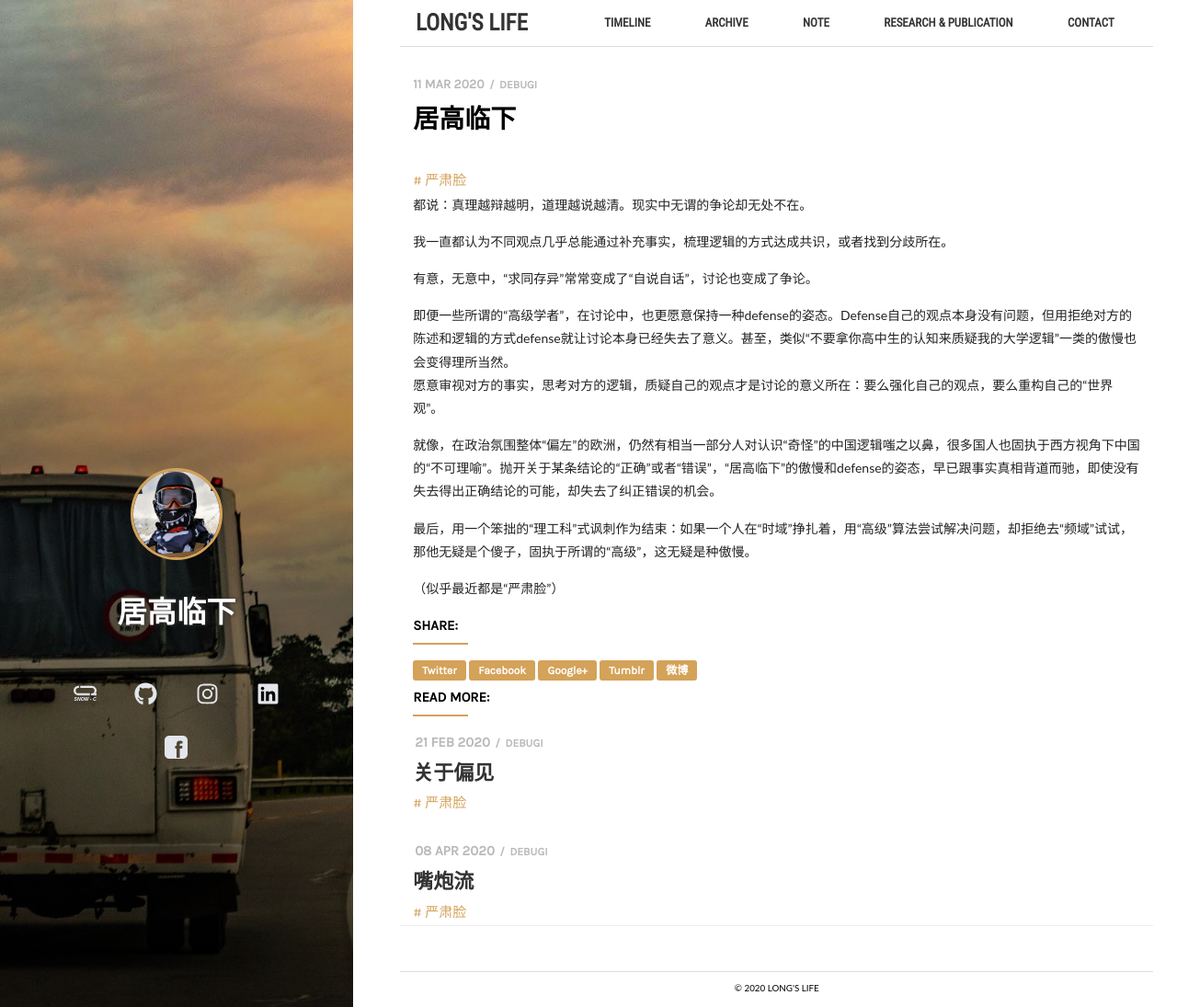
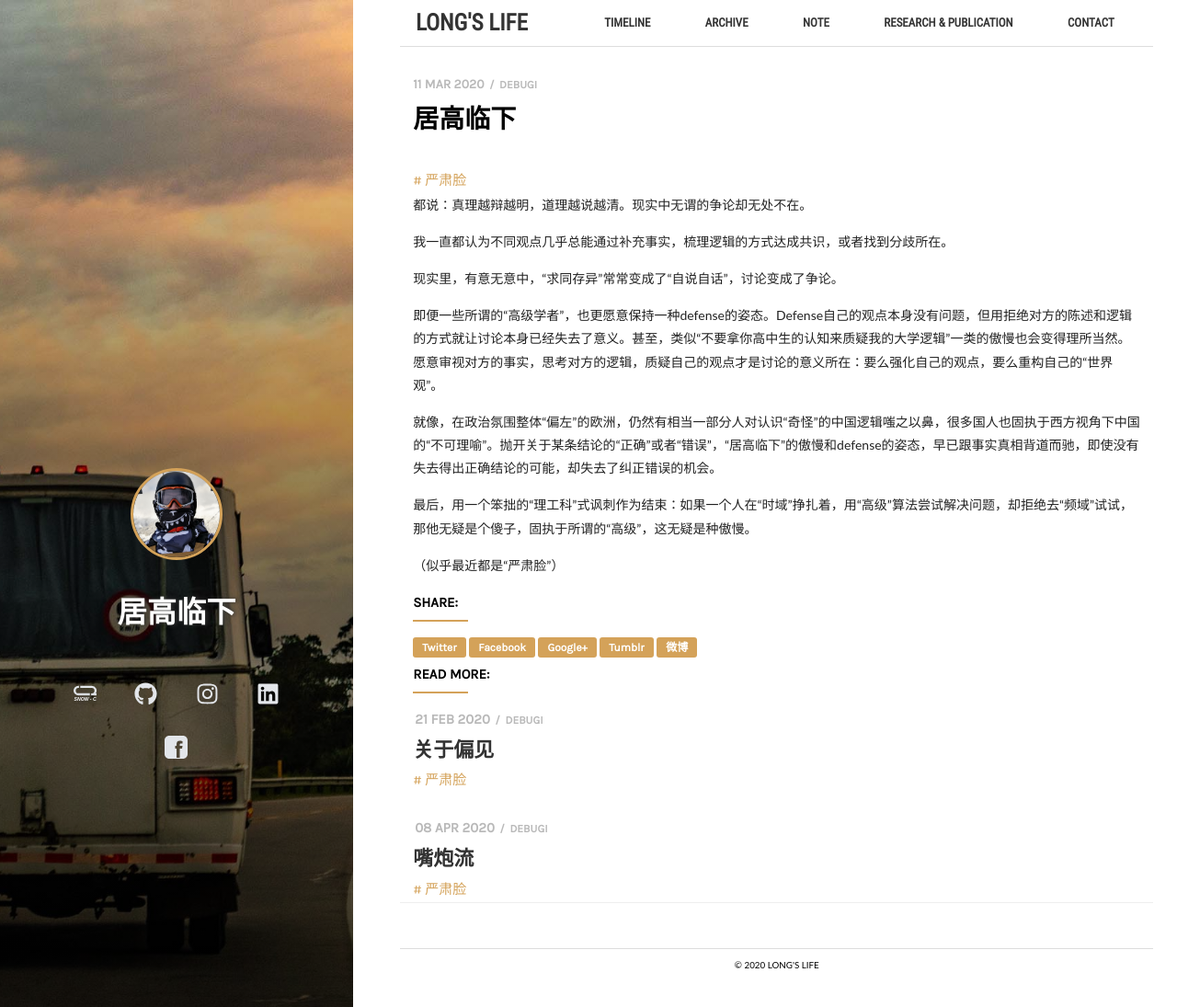
Before and after one commit to runningUnicorn/runningUnicorn.github.io, a Jekyll site: the page built from _posts/2020-03-11-居高临下.md, in a window 1280 px wide and 1095 px high. Shown: the whole window at 92% size. Built offline with Jekyll 4.4.1, drawn with Linux system fonts in a browser that asks for light colours.

Commit message:
new_post

```diff
--- a/_posts/2020-03-11-居高临下.md
+++ b/_posts/2020-03-11-居高临下.md
@@ -13,9 +13,9 @@ author: debugi
 
 我一直都认为不同观点几乎总能通过补充事实，梳理逻辑的方式达成共识，或者找到分歧所在。
 
-有意，无意中，“求同存异”常常变成了“自说自话”，讨论也变成了争论。
+现实里，有意无意中，“求同存异”常常变成了“自说自话”，讨论变成了争论。
 
-即便一些所谓的“高级学者”，在讨论中，也更愿意保持一种defense的姿态。Defense自己的观点本身没有问题，但用拒绝对方的陈述和逻辑的方式defense就让讨论本身已经失去了意义。甚至，类似“不要拿你高中生的认知来质疑我的大学逻辑”一类的傲慢也会变得理所当然。
+即便一些所谓的“高级学者”，也更愿意保持一种defense的姿态。Defense自己的观点本身没有问题，但用拒绝对方的陈述和逻辑的方式就让讨论本身已经失去了意义。甚至，类似“不要拿你高中生的认知来质疑我的大学逻辑”一类的傲慢也会变得理所当然。
 愿意审视对方的事实，思考对方的逻辑，质疑自己的观点才是讨论的意义所在：要么强化自己的观点，要么重构自己的“世界观”。
 
 就像，在政治氛围整体“偏左”的欧洲，仍然有相当一部分人对认识“奇怪”的中国逻辑嗤之以鼻，很多国人也固执于西方视角下中国的“不可理喻”。抛开关于某条结论的“正确”或者“错误”，“居高临下”的傲慢和defense的姿态，早已跟事实真相背道而驰，即使没有失去得出正确结论的可能，却失去了纠正错误的机会。
```
Also changed, not shown: _posts/2020-07-01-两手空空.md (renamed from _posts/2020-07-02-两手空空.md, +1 -1 lines), _posts/2020-07-02-烤鱼.md (added, +12 -0 lines), _posts/2020-07-03-见多识广.md (added, +12 -0 lines).
